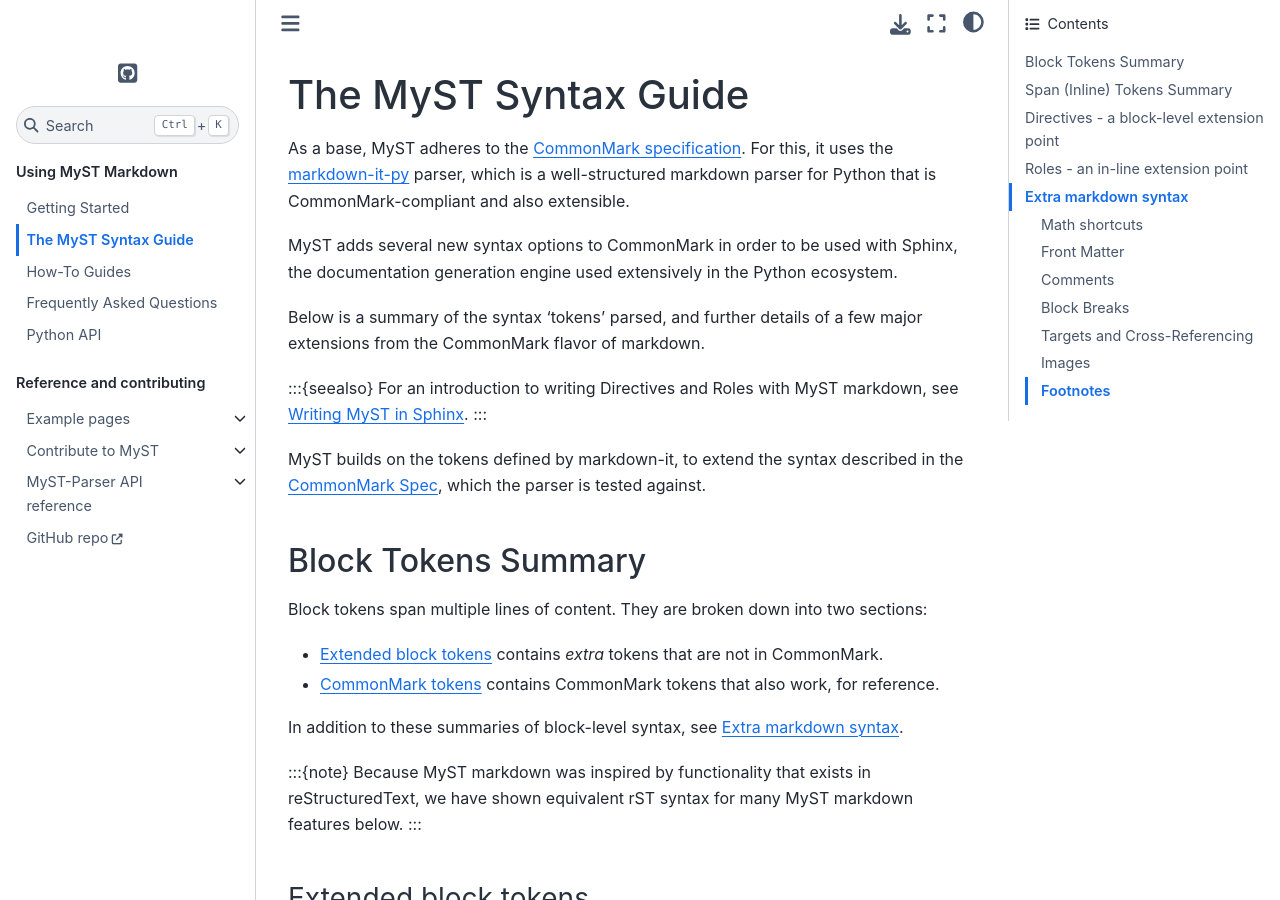
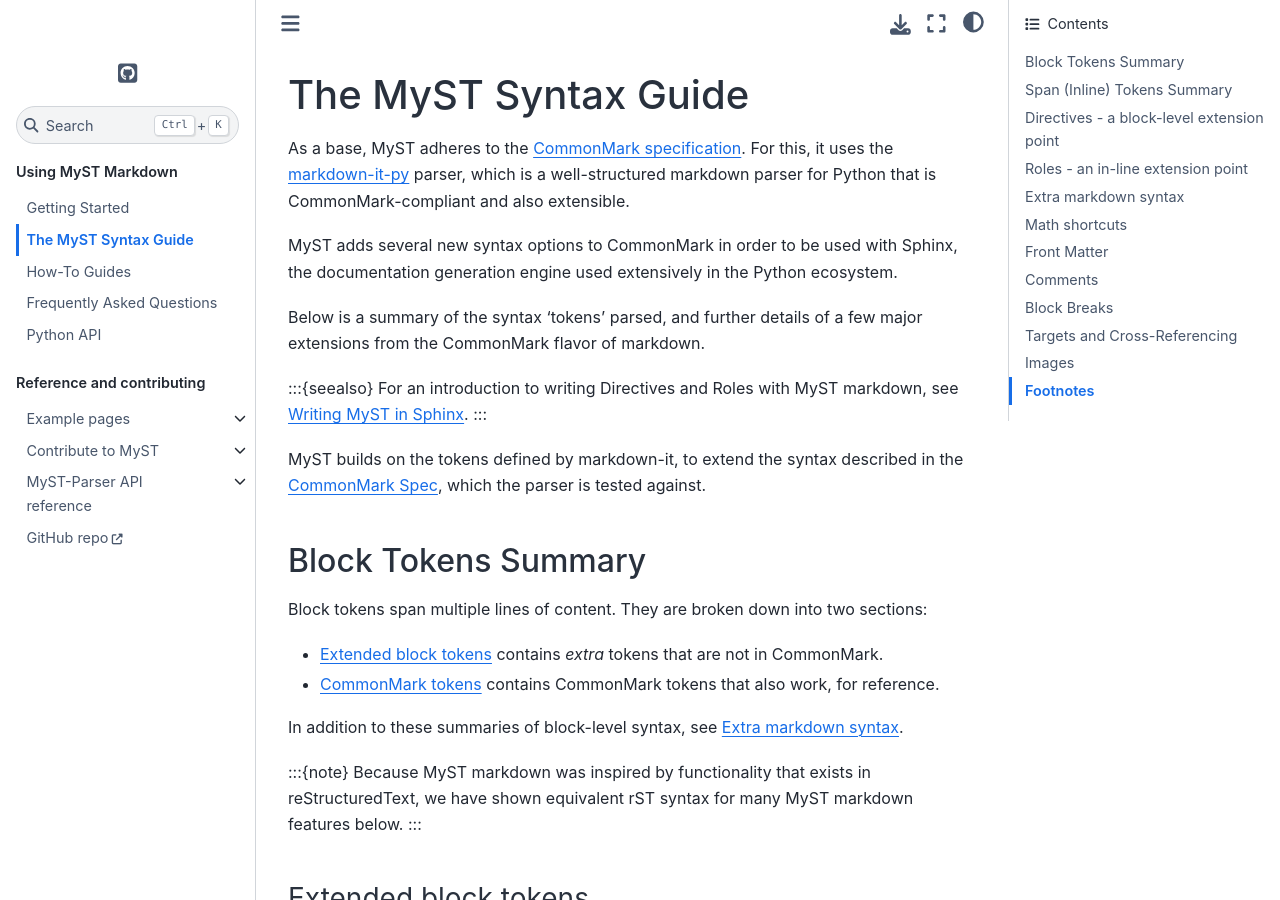
Before and after one commit to executablebooks/MyST-Parser, a Sphinx documentation site: the page built from docs/using/syntax.md, in a window 1280 px wide and 900 px high. Built offline with Sphinx 7.4.7 and the Sphinx Book theme 1.1.4, drawn with Linux system fonts in a browser that asks for light colours.

Commit message:
📚 DOCS: Update heading levels

```diff
--- a/docs/using/syntax.md
+++ b/docs/using/syntax.md
@@ -648,7 +648,7 @@
 
 (syntax/math)=
 
-### Math shortcuts
+## Math shortcuts
 
 Math is parsed by setting, in the sphinx `conf.py` [configuration file](https://www.sphinx-doc.org/en/master/usage/configuration.html) one or both of:
 
@@ -657,7 +657,7 @@
 
 These options enable their respective Markdown parser plugins, as detailed in the [markdown-it plugin guide](markdown_it:md/plugins).
 
-#### Dollar delimited math
+### Dollar delimited math
 
 Enabling dollar math will parse the following syntax:
 
@@ -740,7 +740,7 @@
 
 (syntax/amsmath)=
 
-#### Direct LaTeX Math
+### Direct LaTeX Math
 
 You can enable direct parsing of [amsmath](https://ctan.org/pkg/amsmath) LaTeX equations by setting `myst_amsmath_enable = True` in your sphinx `conf.py`.
 These top-level math environments will then be directly parsed:
@@ -780,7 +780,7 @@
 We hope to implement this in a future update (see [executablebooks/MyST-Parser#202](https://github.com/executablebooks/MyST-Parser/issues/202))!
 :::
 
-#### Math in other block elements
+### Math in other block elements
 
 Math will also work when nested in other block elements, like lists or quotes:
 
@@ -806,7 +806,7 @@
   a_1=b_1+c_1\\a_2=b_2+c_2-d_2+e_2
   \end{gather*}
 
-#### Mathjax and math parsing
+### Mathjax and math parsing
 
 When building HTML using the [sphinx.ext.mathjax](https://www.sphinx-doc.org/en/master/usage/extensions/math.html#module-sphinx.ext.mathjax) extension (enabled by default), its default configuration is to also search for `$` delimiters and LaTeX environments (see [the tex2jax preprocessor](https://docs.mathjax.org/en/v2.7-latest/options/preprocessors/tex2jax.html#configure-tex2jax)).
 
@@ -829,7 +829,7 @@
 
 (syntax/frontmatter)=
 
-### Front Matter
+## Front Matter
 
 This is a YAML block at the start of the document, as used for example in
 [jekyll](https://jekyllrb.com/docs/front-matter/). Sphinx intercepts these data and
@@ -850,7 +850,7 @@
 
 (syntax/comments)=
 
-### Comments
+## Comments
 
 You may add comments by putting the `%` character at the beginning of a line. This will
 prevent the line from being parsed into the output document.
@@ -883,7 +883,7 @@
 
 (syntax/blockbreaks)=
 
-### Block Breaks
+## Block Breaks
 
 You may add a block break by putting `+++` at the beginning of a line.
 This constuct's intended use case is for mapping to cell based document formats,
@@ -903,7 +903,7 @@
 
 (syntax/targets)=
 
-### Targets and Cross-Referencing
+## Targets and Cross-Referencing
 
 Targets are used to define custom anchors that you can refer to elsewhere in your
 documentation. They generally go before section titles so that you can easily refer
@@ -961,7 +961,7 @@
 
 (syntax/images)=
 
-### Images
+## Images
 
 MyST provides a few different syntaxes for including images in your documentation, as explained below.
 
@@ -1011,7 +1011,7 @@
 Any other attributes will be dropped.
 
 (syntax/footnotes)=
-### Footnotes
+## Footnotes
 
 Footnote labels **start with `^`** and can then be any alpha-numeric string (no spaces),
 which is case-insensitive.
```
